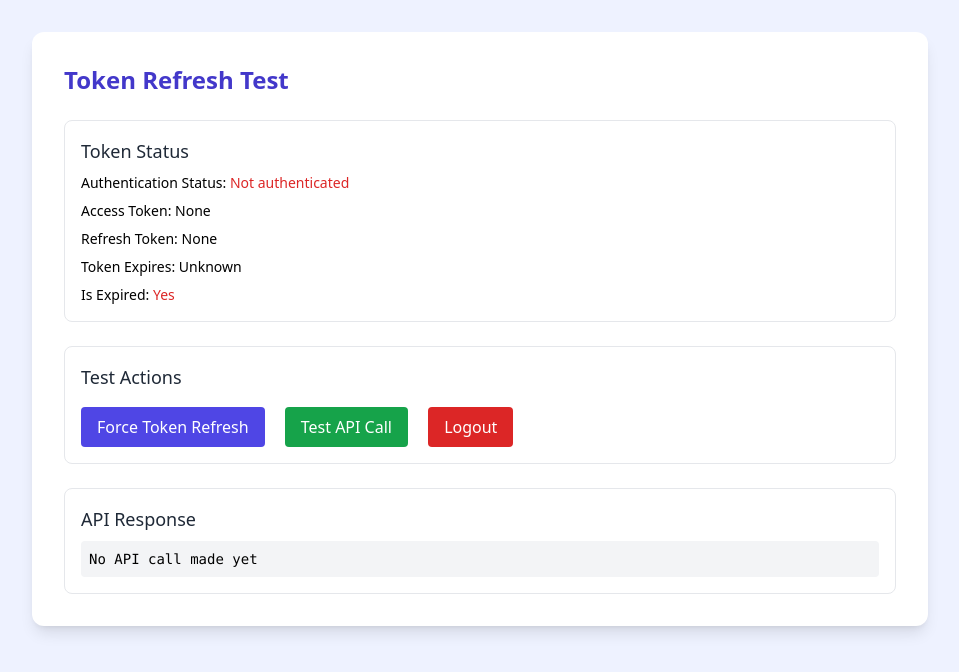
After one commit to Fostonger/travellito, a Python web app: template web/templates/token_refresh_test.html in a window 1280 px wide. The commit adds this page. Shown: the top 672 px of the page, without its empty margins (160-1119 px from the left). Run offline with Jinja, Linux system fonts and the light colour scheme; the template is opened without the code that fills it, so the values that code supplies are empty; some libraries are stand-ins or nearby versions.

Commit message:
Updated Vite configuration to change the allowed host for the web application. Enhanced token handling by adding a new token refresh test page and improved documentation for the token test page. Refactored landlord data retrieval function for clarity. Added authentication script to base and login templates for improved user experience.

```diff
--- a/bot/webapp/vite.config.js
+++ b/bot/webapp/vite.config.js
@@ -7,6 +7,6 @@ export default defineConfig({
     host: true,
     https: false,
     port: 5173,
-    allowedHosts: ['executive-worried-changing-keith.trycloudflare.com']
+    allowedHosts: ['biographies-steel-windsor-locate.trycloudflare.com']
   },
 });
--- /dev/null
+++ b/web/static/auth.js
@@ -0,0 +1,280 @@
+/**
+ * auth.js - Token management and authentication utilities
+ */
+
+// Token storage keys
+const ACCESS_TOKEN_KEY = 'auth_access_token';
+const REFRESH_TOKEN_KEY = 'auth_refresh_token';
+const TOKEN_EXP_KEY = 'auth_token_exp';
+
+// Token refresh settings
+const REFRESH_BEFORE_EXPIRY_MS = 60000; // Refresh 1 minute before expiry
+const REFRESH_ENDPOINT = '/api/v1/auth/refresh';
+const LOGOUT_ENDPOINT = '/api/v1/auth/logout';
+
+// Helper to safely parse JSON
+function safeJSONParse(str, defaultValue = null) {
+  try {
+    return str ? JSON.parse(str) : defaultValue;
+  } catch (e) {
+    console.error('Error parsing JSON:', e);
+    return defaultValue;
+  }
+}
+
+/**
+ * Store authentication tokens
+ * @param {Object} authData - Authentication data from server
+ */
+function storeTokens(authData) {
+  if (!authData || !authData.access_token) return false;
+
+  // Store access token
+  localStorage.setItem(ACCESS_TOKEN_KEY, authData.access_token);
+
+  // Store refresh token if available
+  if (authData.refresh_token) {
+    localStorage.setItem(REFRESH_TOKEN_KEY, authData.refresh_token);
+  }
+
+  // Calculate and store expiry time if possible
+  try {
+    // JWT tokens consist of three parts: header.payload.signature
+    const payload = JSON.parse(atob(authData.access_token.split('.')[1]));
+    if (payload.exp) {
+      localStorage.setItem(TOKEN_EXP_KEY, payload.exp * 1000); // Convert to milliseconds
+    }
+  } catch (e) {
+    console.error('Error parsing JWT token:', e);
+  }
+
+  return true;
+}
+
+/**
+ * Get stored access token
+ * @returns {string|null} The access token or null if not found
+ */
+function getAccessToken() {
+  return localStorage.getItem(ACCESS_TOKEN_KEY);
+}
+
+/**
+ * Get stored refresh token
+ * @returns {string|null} The refresh token or null if not found
+ */
+function getRefreshToken() {
+  return localStorage.getItem(REFRESH_TOKEN_KEY);
+}
+
+/**
+ * Check if access token has expired
+ * @returns {boolean} True if token has expired or expiry can't be determined
+ */
+function isTokenExpired() {
+  const expiry = localStorage.getItem(TOKEN_EXP_KEY);
+  if (!expiry) return true; // If we don't know when it expires, assume it's expired
+
+  // Check if current time is past expiry time (with buffer)
+  return Date.now() > (parseInt(expiry) - REFRESH_BEFORE_EXPIRY_MS);
+}
+
+/**
+ * Refresh the access token using the refresh token
+ * @returns {Promise<boolean>} True if refresh was successful
+ */
+async function refreshAccessToken() {
+  const refreshToken = getRefreshToken();
+  if (!refreshToken) return false;
+
+  try {
+    const response = await fetch(REFRESH_ENDPOINT, {
+      method: 'POST',
+      headers: {
+        'Content-Type': 'application/json',
+      },
+      body: JSON.stringify({ refresh_token: refreshToken }),
+    });
+
+    if (!response.ok) {
+      // If refresh failed, clear tokens and return false
+      clearTokens();
+      return false;
+    }
+
+    const data = await response.json();
+
+    // Store the new access token
+    localStorage.setItem(ACCESS_TOKEN_KEY, data.access_token);
+
+    // Update the expiry time
+    try {
+      const payload = JSON.parse(atob(data.access_token.split('.')[1]));
+      if (payload.exp) {
+        localStorage.setItem(TOKEN_EXP_KEY, payload.exp * 1000);
+      }
+    } catch (e) {
+      console.error('Error parsing refreshed JWT token:', e);
+    }
+
+    return true;
+  } catch (error) {
+    console.error('Error refreshing token:', error);
+    return false;
+  }
+}
+
+/**
+ * Clear all stored tokens
+ */
+function clearTokens() {
+  localStorage.removeItem(ACCESS_TOKEN_KEY);
+  localStorage.removeItem(REFRESH_TOKEN_KEY);
+  localStorage.removeItem(TOKEN_EXP_KEY);
+}
+
+/**
+ * Logout the user by calling logout endpoint and clearing tokens
+ * @returns {Promise<boolean>} True if logout was successful
+ */
+async function logout() {
+  try {
+    // Call the logout endpoint to clear the session cookie
+    await fetch(LOGOUT_ENDPOINT, {
+      method: 'POST',
+      headers: {
+        'Authorization': `Bearer ${getAccessToken()}`
+      }
+    });
+
+    // Clear tokens from localStorage
+    clearTokens();
+
+    // Redirect to login page
+    window.location.href = '/login';
+    return true;
+  } catch (error) {
+    console.error('Logout error:', error);
+    // Still clear tokens even if the endpoint call fails
+    clearTokens();
+    window.location.href = '/login';
+    return false;
+  }
+}
+
+/**
+ * Setup fetch interceptor to handle token refresh
+ */
+function setupFetchInterceptor() {
+  // Store the original fetch function
+  const originalFetch = window.fetch;
+
+  // Replace with our interceptor
+  window.fetch = async function(resource, options = {}) {
+    // Check if token is expired and needs refresh before making authenticated requests
+    if (isTokenExpired() && getRefreshToken()) {
+      // Try to refresh the token
+      const refreshed = await refreshAccessToken();
+      if (!refreshed) {
+        // If refresh failed, redirect to login page
+        if (window.location.pathname !== '/login') {
+          window.location.href = '/login';
+          return new Response(JSON.stringify({ error: 'Authentication required' }), {
+            status: 401,
+            headers: { 'Content-Type': 'application/json' }
+          });
+        }
+      }
+    }
+
+    // Get the current access token after possible refresh
+    const accessToken = getAccessToken();
+
+    // Clone the options
+    const newOptions = { ...options };
+
+    // Initialize headers if they don't exist
+    newOptions.headers = newOptions.headers || {};
+
+    // Add Authorization header if we have a token and it's not already set
+    if (accessToken && !newOptions.headers.Authorization) {
+      newOptions.headers = {
+        ...newOptions.headers,
+        'Authorization': `Bearer ${accessToken}`
+      };
+    }
+
+    try {
+      // Make the request
+      const response = await originalFetch(resource, newOptions);
+
+      // Handle 401 Unauthorized errors (token rejected)
+      if (response.status === 401) {
+        // Try to refresh the token
+        const refreshed = await refreshAccessToken();
+        if (refreshed) {
+          // If refresh successful, retry the request with the new token
+          newOptions.headers = {
+            ...newOptions.headers,
+            'Authorization': `Bearer ${getAccessToken()}`
+          };
+          return originalFetch(resource, newOptions);
+        } else {
+          // If refresh failed, redirect to login page
+          if (window.location.pathname !== '/login') {
+            window.location.href = '/login';
+          }
+        }
+      }
+
+      return response;
+    } catch (error) {
+      console.error('Fetch error:', error);
+      throw error;
+    }
+  };
+}
+
+/**
+ * Check if user is authenticated
+ * @returns {boolean} True if user has valid tokens
+ */
+function isAuthenticated() {
+  const hasAccessToken = !!getAccessToken();
+  const hasRefreshToken = !!getRefreshToken();
+
+  return hasAccessToken && hasRefreshToken;
+}
+
+// Initialize auth system
+function initAuth() {
+  setupFetchInterceptor();
+
+  // Setup periodic check for token expiration
+  setInterval(() => {
+    if (isTokenExpired() && getRefreshToken()) {
+      refreshAccessToken();
+    }
+  }, 60000); // Check every minute
+}
+
+// Export functions
+window.AuthManager = {
+  storeTokens,
+  getAccessToken,
+  getRefreshToken,
+  isTokenExpired,
+  refreshAccessToken,
+  clearTokens,
+  logout,
+  isAuthenticated,
+  initAuth
+};
+
+// Initialize on load if document is already loaded
+if (document.readyState === 'complete') {
+  initAuth();
+} else {
+  // Otherwise wait for DOMContentLoaded
+  document.addEventListener('DOMContentLoaded', initAuth);
+}
--- a/web/templates/base.html
+++ b/web/templates/base.html
@@ -5,6 +5,8 @@
   <title>{% block title %}Travellito Админ{% endblock %}</title>
   <script src="https://cdn.tailwindcss.com"></script>            <!-- Tailwind CDN -->
   <script src="https://unpkg.com/flowbite@2.3.0/dist/flowbite.js"></script>
+  <!-- Authentication handling -->
+  <script src="/static/auth.js"></script>
 </head>
 <body class="bg-gradient-to-r from-indigo-50 to-teal-50 min-h-screen">
   <!-- Admin Navbar -->
--- /dev/null
+++ b/web/templates/token_refresh_test.html
@@ -0,0 +1,128 @@
+<!DOCTYPE html>
+<html lang="ru">
+<head>
+  <meta charset="utf-8" />
+  <title>Token Refresh Test</title>
+  <script src="https://cdn.tailwindcss.com"></script>
+  <script src="/static/auth.js"></script>
+</head>
+<body class="bg-indigo-50 p-8">
+  <div class="max-w-4xl mx-auto bg-white p-8 rounded-xl shadow-lg">
+    <h1 class="text-2xl font-bold text-indigo-700 mb-6">Token Refresh Test</h1>
+
+    <div class="space-y-6">
+      <!-- Token Status -->
+      <div class="border p-4 rounded-lg">
+        <h2 class="text-lg font-medium text-gray-800 mb-2">Token Status</h2>
+        <div id="token-status" class="space-y-2 text-sm">
+          <p><span class="font-medium">Authentication Status:</span> <span id="auth-status">Checking...</span></p>
+          <p><span class="font-medium">Access Token:</span> <span id="access-token" class="break-all">None</span></p>
+          <p><span class="font-medium">Refresh Token:</span> <span id="refresh-token" class="break-all">None</span></p>
+          <p><span class="font-medium">Token Expires:</span> <span id="token-expiry">Unknown</span></p>
+          <p><span class="font-medium">Is Expired:</span> <span id="is-expired">Unknown</span></p>
+        </div>
+      </div>
+
+      <!-- Test Actions -->
+      <div class="border p-4 rounded-lg">
+        <h2 class="text-lg font-medium text-gray-800 mb-4">Test Actions</h2>
+        <div class="space-x-4">
+          <button id="refresh-btn" class="px-4 py-2 bg-indigo-600 text-white rounded hover:bg-indigo-700">
+            Force Token Refresh
+          </button>
+          <button id="api-call-btn" class="px-4 py-2 bg-green-600 text-white rounded hover:bg-green-700">
+            Test API Call
+          </button>
+          <button id="logout-btn" class="px-4 py-2 bg-red-600 text-white rounded hover:bg-red-700">
+            Logout
+          </button>
+        </div>
+      </div>
+
+      <!-- API Response -->
+      <div class="border p-4 rounded-lg">
+        <h2 class="text-lg font-medium text-gray-800 mb-2">API Response</h2>
+        <pre id="api-response" class="bg-gray-100 p-2 rounded text-sm overflow-x-auto">No API call made yet</pre>
+      </div>
+    </div>
+  </div>
+
+  <script>
+    // Truncate token display for readability
+    function truncateToken(token) {
+      if (!token) return 'None';
+      if (token.length <= 20) return token;
+      return token.substring(0, 10) + '...' + token.substring(token.length - 10);
+    }
+
+    // Update the token status display
+    function updateTokenStatus() {
+      const accessToken = window.AuthManager.getAccessToken();
+      const refreshToken = window.AuthManager.getRefreshToken();
+      const isAuthenticated = window.AuthManager.isAuthenticated();
+      const isExpired = window.AuthManager.isTokenExpired();
+
+      document.getElementById('auth-status').textContent = isAuthenticated ? 'Authenticated' : 'Not authenticated';
+      document.getElementById('auth-status').className = isAuthenticated ? 'text-green-600' : 'text-red-600';
+
+      document.getElementById('access-token').textContent = truncateToken(accessToken);
+      document.getElementById('refresh-token').textContent = truncateToken(refreshToken);
+
+      // Get token expiry
+      const expiry = localStorage.getItem('auth_token_exp');
+      if (expiry) {
+        const expiryDate = new Date(parseInt(expiry));
+        document.getElementById('token-expiry').textContent = expiryDate.toLocaleString();
+      } else {
+        document.getElementById('token-expiry').textContent = 'Unknown';
+      }
+
+      document.getElementById('is-expired').textContent = isExpired ? 'Yes' : 'No';
+      document.getElementById('is-expired').className = isExpired ? 'text-red-600' : 'text-green-600';
+    }
+
+    // Test API call
+    async function testApiCall() {
+      try {
+        document.getElementById('api-response').textContent = 'Loading...';
+
+        const response = await fetch('/api/v1/auth/me');
+        const data = await response.json();
+
+        document.getElementById('api-response').textContent = JSON.stringify(data, null, 2);
+        updateTokenStatus();
+      } catch (error) {
+        document.getElementById('api-response').textContent = `Error: ${error.message}`;
+      }
+    }
+
+    // Force token refresh
+    async function forceTokenRefresh() {
+      document.getElementById('api-response').textContent = 'Refreshing token...';
+
+      const success = await window.AuthManager.refreshAccessToken();
+
+      if (success) {
+        document.getElementById('api-response').textContent = 'Token refreshed successfully!';
+      } else {
+        document.getElementById('api-response').textContent = 'Token refresh failed.';
+      }
+
+      updateTokenStatus();
+    }
+
+    // Setup event handlers
+    document.addEventListener('DOMContentLoaded', () => {
+      updateTokenStatus();
+
+      // Check token status every 5 seconds
+      setInterval(updateTokenStatus, 5000);
+
+      // Set up button handlers
+      document.getElementById('refresh-btn').addEventListener('click', forceTokenRefresh);
+      document.getElementById('api-call-btn').addEventListener('click', testApiCall);
+      document.getElementById('logout-btn').addEventListener('click', window.AuthManager.logout);
+    });
+  </script>
+</body>
+</html>
```
Also changed, not shown: web/app/main.py (+7 -5 lines), web/templates/login.html (+12 -0 lines).
